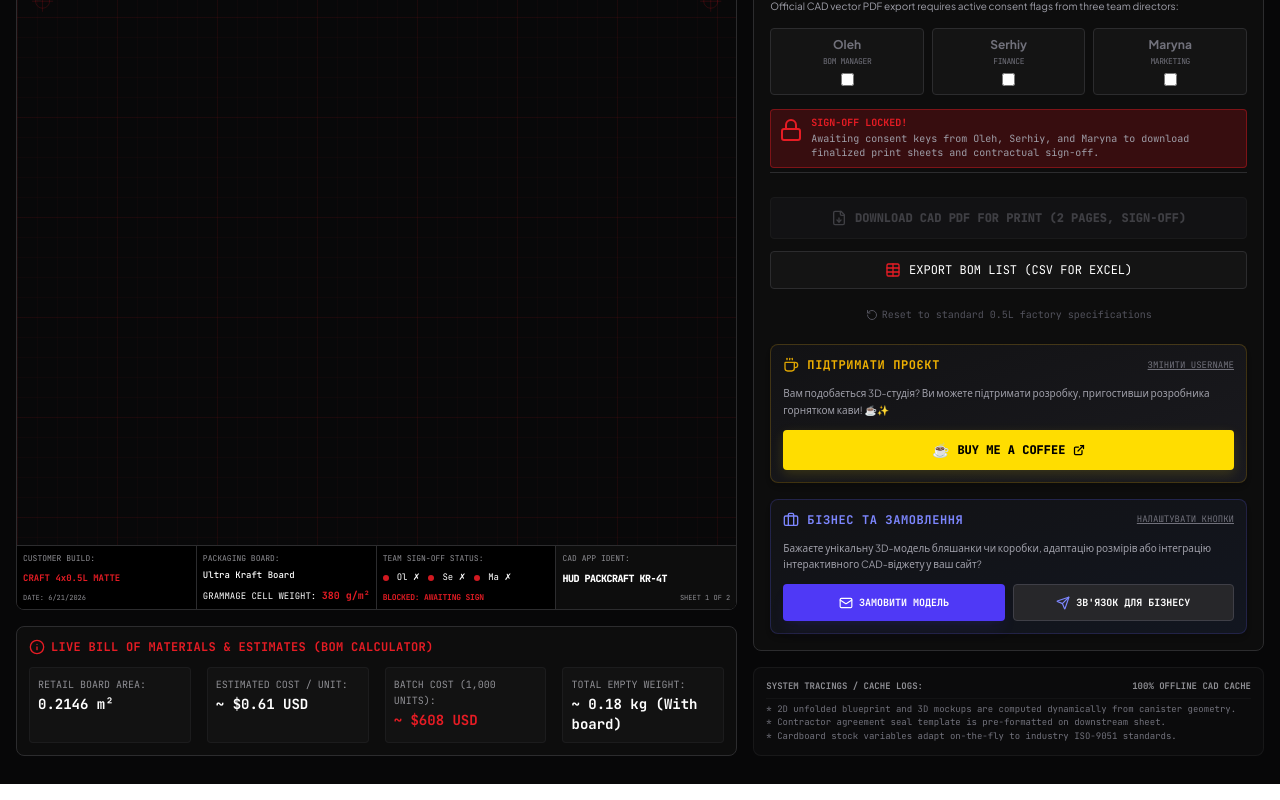
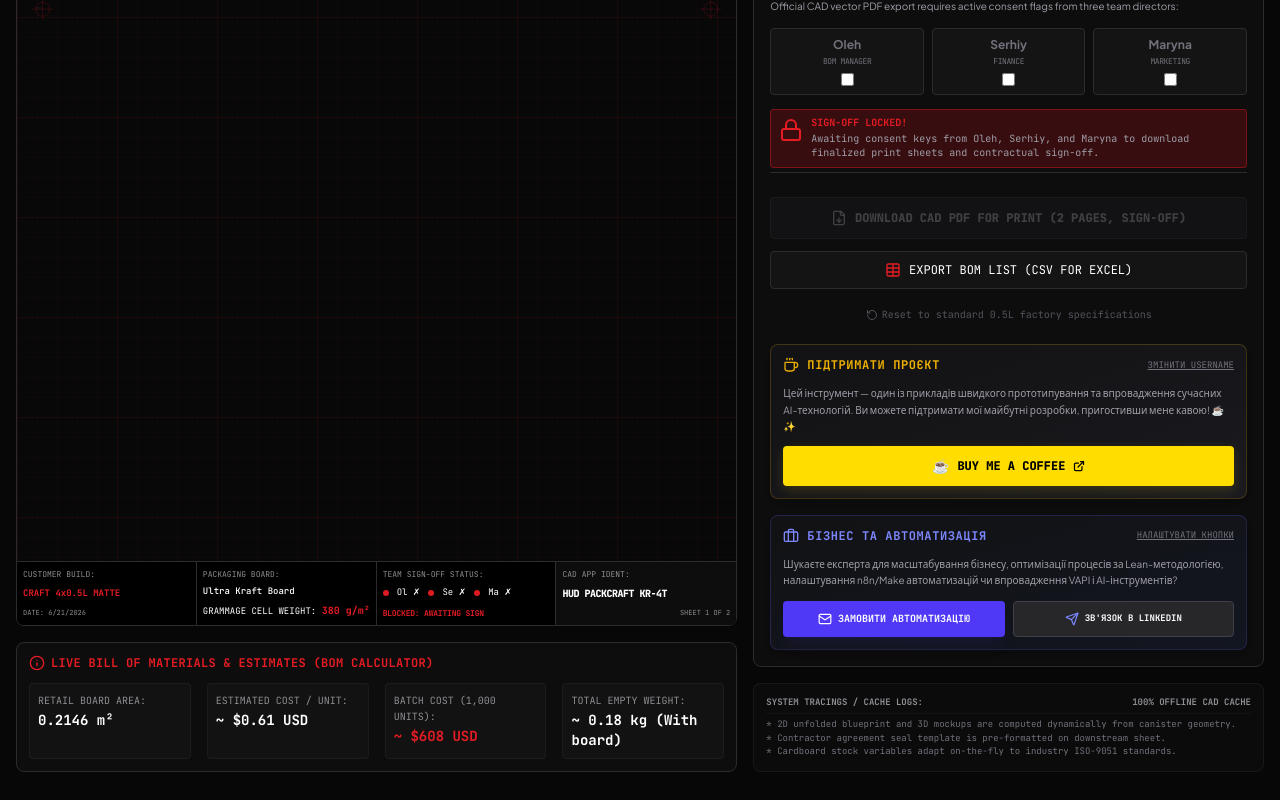
Before and after one commit to juliiyabrodska-tech/packaging-studio-app-, a React (Vite) app: page / in a window 1280 px wide. Shown: the part 1128-1928 px from the top of the page. Built offline with nearby package versions, Linux system fonts and the light colour scheme.

Commit message:
chore: update support text and remove security policy
Refine the support message to reflect the project's focus on AI prototyping and update the business section title. Remove the unused SECURITY.md file.

```diff
--- a/src/App.tsx
+++ b/src/App.tsx
@@ -955,7 +955,7 @@ export default function App() {
                 )}
 
                 <p className="text-[10px] text-zinc-400 leading-relaxed font-sans">
-                  Вам подобається 3D-студія? Ви можете підтримати розробку, пригостивши розробника горнятком кави! ☕✨
+                  Цей інструмент — один із прикладів швидкого прототипування та впровадження сучасних AI-технологій. Ви можете підтримати мої майбутні розробки, пригостивши мене кавою! ☕✨
                 </p>
 
                 <a
@@ -976,7 +976,7 @@ export default function App() {
                 <div className="flex items-center justify-between">
                   <div className="flex items-center space-x-2 text-indigo-400 font-bold text-xs uppercase tracking-wider font-mono">
                     <Briefcase className="w-4 h-4 text-indigo-400 shrink-0" />
-                    <span>БІЗНЕС ТА ЗАМОВЛЕННЯ</span>
+                    <span>БІЗНЕС ТА АВТОМАТИЗАЦІЯ</span>
                   </div>
                   <button
                     onClick={() => setShowContactConfig(!showContactConfig)}
@@ -990,7 +990,7 @@ export default function App() {
                 {showContactConfig && (
                   <div className="bg-[#0b0b0c] p-2.5 rounded border border-zinc-800 space-y-3 transition-all">
                     <div>
-                      <label className="text-[9px] text-zinc-400 font-mono uppercase block mb-1">Email для замовлень:</label>
+                      <label className="text-[9px] text-zinc-400 font-mono uppercase block mb-1">Email для запитів:</label>
                       <input
                         type="text"
                         value={contactEmail}
@@ -1004,7 +1004,7 @@ export default function App() {
                       />
                     </div>
                     <div>
-                      <label className="text-[9px] text-zinc-400 font-mono uppercase block mb-1">Посилання (LinkedIn / Telegram / Website):</label>
+                      <label className="text-[9px] text-zinc-400 font-mono uppercase block mb-1">Посилання (LinkedIn / Upwork / Website):</label>
                       <input
                         type="text"
                         value={socialLink}
@@ -1024,17 +1024,17 @@ export default function App() {
                 )}
 
                 <p className="text-[10px] text-zinc-400 leading-relaxed font-sans">
-                  Бажаєте унікальну 3D-модель бляшанки чи коробки, адаптацію розмірів або інтеграцію інтерактивного CAD-віджету у ваш сайт?
+                  Шукаєте експерта для масштабування бізнесу, оптимізації процесів за Lean-методологією, налаштування n8n/Make автоматизацій чи впровадження VAPI і AI-інструментів?
                 </p>
 
                 <div className="grid grid-cols-1 sm:grid-cols-2 gap-2">
                   <a
-                    href={`mailto:${contactEmail || 'juliiyabrodska@gmail.com'}?subject=${encodeURIComponent('Custom 3D Packaging Order')}&body=${encodeURIComponent('Hello! I am interested in custom 3D packaging layout or interactive packaging solutions. Here are my requirements: ')}`}
+                    href={`mailto:${contactEmail || 'juliiyabrodska@gmail.com'}?subject=${encodeURIComponent('Business Process Automation & AI Consultation Inquiry')}&body=${encodeURIComponent('Вітаю Юліє! Зацікавила автоматизація бізнес-процесів за допомогою Lean та інтеграції сучасних AI-інструментів (n8n, Make, VAPI). Наші завдання: ')}`}
                     className="bg-indigo-600 hover:bg-indigo-500 text-white font-bold text-[10px] font-mono py-2.5 px-2 rounded flex items-center justify-center space-x-1.5 cursor-pointer transition-all hover:scale-[1.01] active:scale-[0.99] shadow-lg shadow-indigo-600/10"
                     id="btn-order-custom-model"
                   >
                     <Mail className="w-3.5 h-3.5 shrink-0" />
-                    <span className="uppercase text-center">ЗАМОВИТИ МОДЕЛЬ</span>
+                    <span className="uppercase text-center">ЗАМОВИТИ АВТОМАТИЗАЦІЮ</span>
                   </a>
 
                   <a
@@ -1045,7 +1045,7 @@ export default function App() {
                     id="btn-business-contact"
                   >
                     <Send className="w-3.5 h-3.5 shrink-0 text-indigo-400" />
-                    <span className="uppercase text-center">ЗВ'ЯЗОК ДЛЯ БІЗНЕСУ</span>
+                    <span className="uppercase text-center text-[9px]">ЗВ'ЯЗОК В LINKEDIN</span>
                   </a>
                 </div>
               </div>
```
Also changed, not shown: 1 other file (tests, documents, lock files or other folders).
